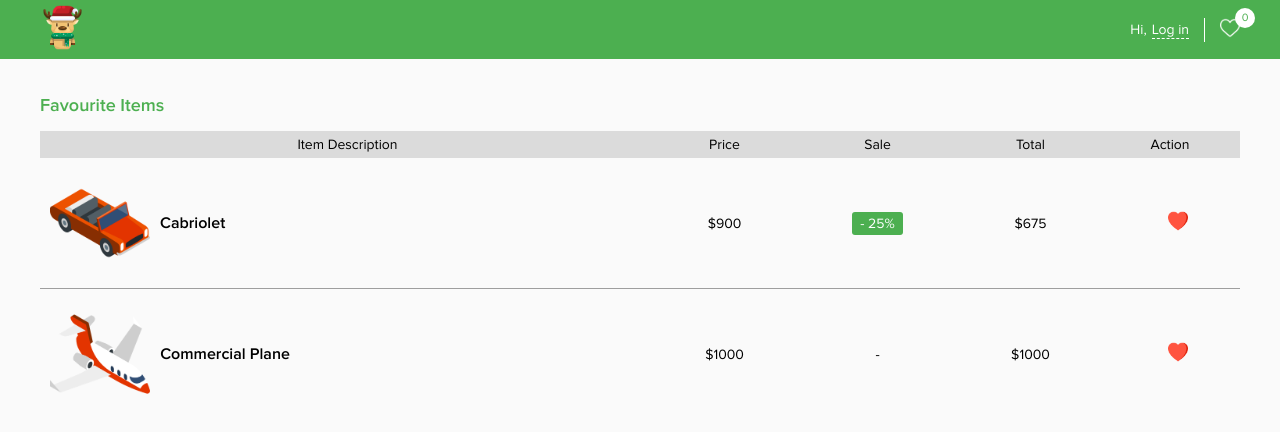
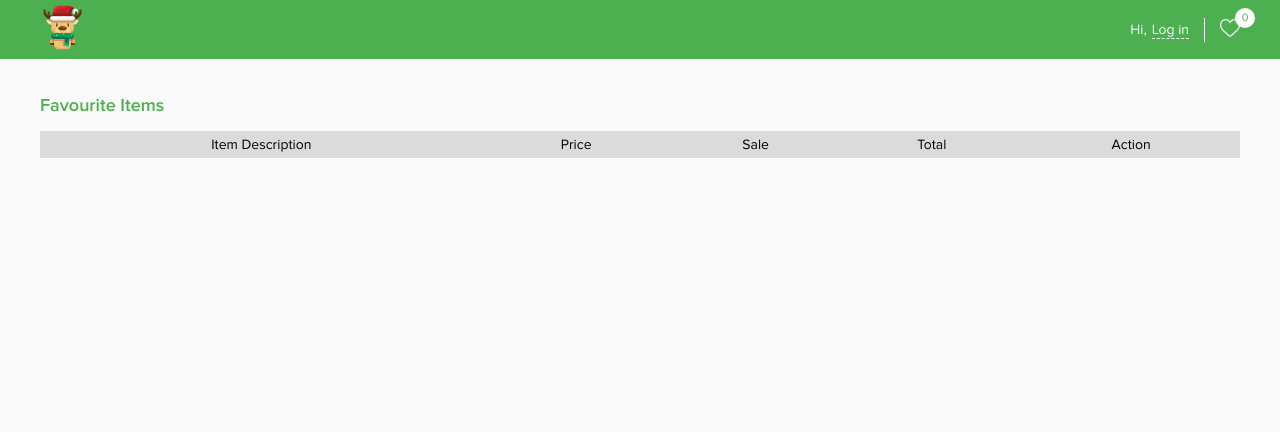
Before and after one commit to artemhp/react-app-online-store, a React (Create React App) app: page /favourites in a window 1280 px wide. Shown: the top 432 px of the page. Built offline with nearby package versions, Linux system fonts and the light colour scheme.

Commit message:
Favourites page - dynamic

```diff
--- a/src/components/FavouritesList.js
+++ b/src/components/FavouritesList.js
@@ -1,4 +1,14 @@
+import { useSelector } from "react-redux";
 export default function FavouritesList() {
+  const userFavourites = useSelector((state) => state.account.value.favourites);
+  const products = useSelector((state) => state.products.value);
+  console.log(userFavourites);
+  console.log(products);
+  const listOfFavourites = userFavourites.map((idFav) => {
+    const result = products.find((item) => item.id === idFav);
+    return result;
+  });
+  console.log("listOfFavourites", listOfFavourites);
   return (
     <div className="favourites__container">
       <div className="table__container">
@@ -14,24 +24,29 @@ export default function FavouritesList() {
             </tr>
           </thead>
           <tbody>
+            {listOfFavourites.map((item) => (
               <tr>
                 <td>
                   <div className="item__info">
                     <img
-                    src="images/products/cabriolet.png"
+                      src={"images/products/" + item.img + ".png"}
                       alt="Cabriolet"
                       height="100"
                     />
                     <div>
-                    <p className="item__info--title">Cabriolet</p>
+                      <p className="item__info--title">{item.title}</p>
                     </div>
                   </div>
                 </td>
-              <td>$900</td>
+                <td>${item.price}</td>
                 <td>
-                <span className="item__sale">- 25%</span>
+                  {item.sale && (
+                    <span className="item__sale">- {item.salePercent}%</span>
+                  )}
                 </td>
-              <td>$675</td>
+                <td>
+                  ${item.price - (item.price * (item.salePercent || 0)) / 100}
+                </td>
                 <td>
                   <button className="item__favourite">
                     <img
@@ -42,32 +57,7 @@ export default function FavouritesList() {
                   </button>
                 </td>
               </tr>
-            <tr>
-              <td>
-                <div className="item__info">
-                  <img
-                    src="images/products/commercial-plane.png"
-                    alt="Commercial Plane"
-                    height="100"
-                  />
-                  <div>
-                    <p className="item__info--title">Commercial Plane</p>
-                  </div>
-                </div>
-              </td>
-              <td>$1000</td>
-              <td>-</td>
-              <td>$1000</td>
-              <td>
-                <button className="item__favourite">
-                  <img
-                    src="images/product__favourite--true.png"
-                    alt="favourite"
-                    height="20"
-                  />
-                </button>
-              </td>
-            </tr>
+            ))}
           </tbody>
         </table>
       </div>
```
Lines whose indentation alone changed are shown as unchanged.
